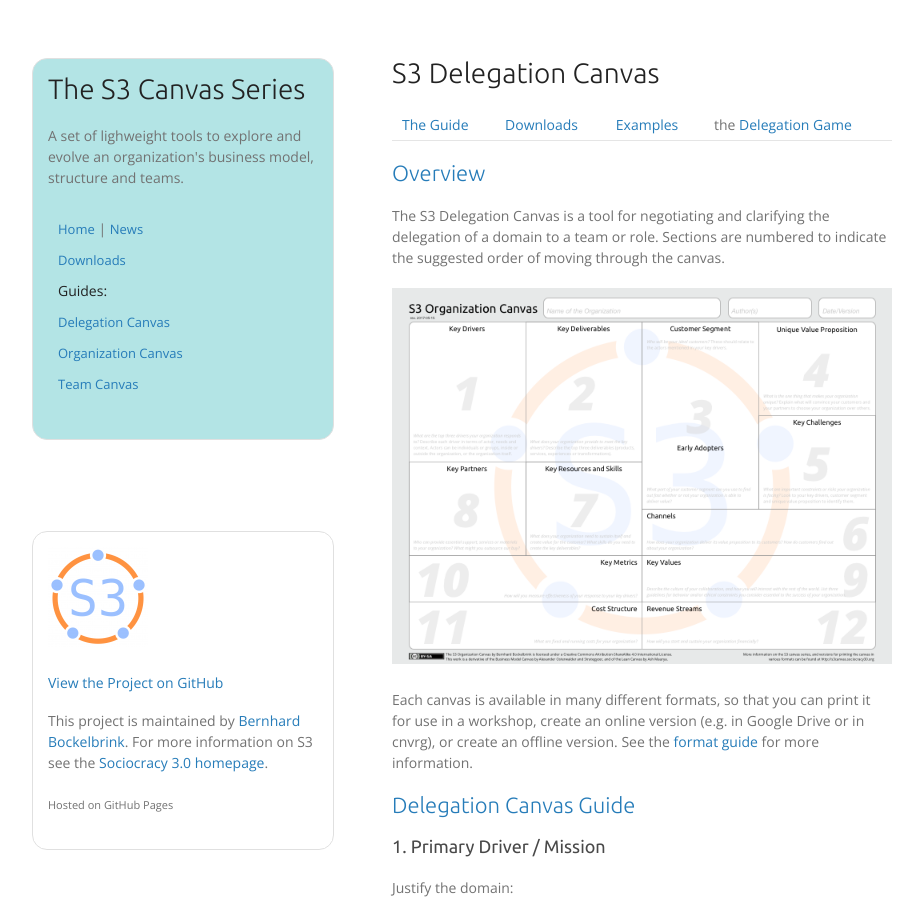
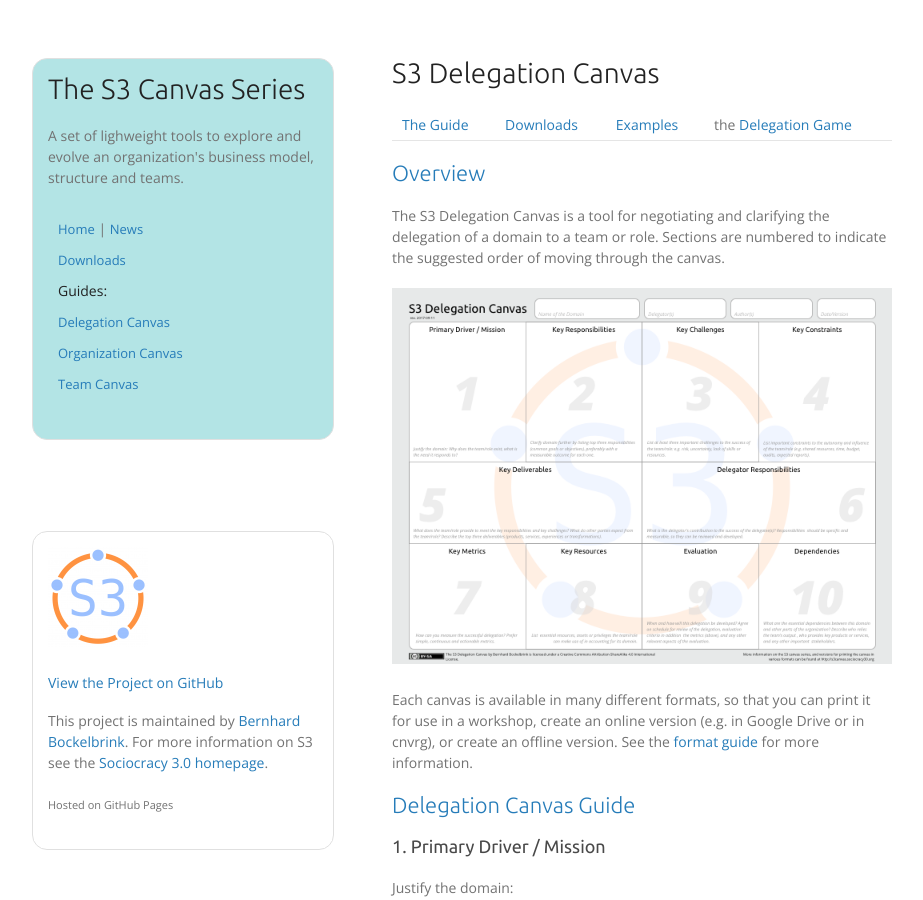
Before and after one commit to bboc/s3-canvas, a Jekyll site: the page built from docs/s3-delegation-canvas.md, in a window 1280 px wide and 900 px high. Shown: the whole window, without its empty margins (178-1101 px from the left). Built offline with Jekyll 4.4.1, drawn with Linux system fonts in a browser that asks for light colours; our own code applies the rules of GitHub Pages for plain Markdown files.

Commit message:
fixed wrong illustration

```diff
--- a/docs/s3-delegation-canvas.md
+++ b/docs/s3-delegation-canvas.md
@@ -6,7 +6,7 @@
 
 The S3 Delegation Canvas is a tool for negotiating and clarifying the delegation of a domain to a team or role. Sections are numbered to indicate the suggested order of moving through the canvas.
 
-![The Delegation Canvas](/img/s3-organization-canvas-sm.png)
+![The Delegation Canvas](/img/s3-delegation-canvas-sm.png)
 
 Each canvas is available in many different formats, so that you can print it for use in a workshop, create an online version (e.g. in Google Drive or in cnvrg), or create an offline version. See the [format guide](/format-guide.md) for more information.
 
```
